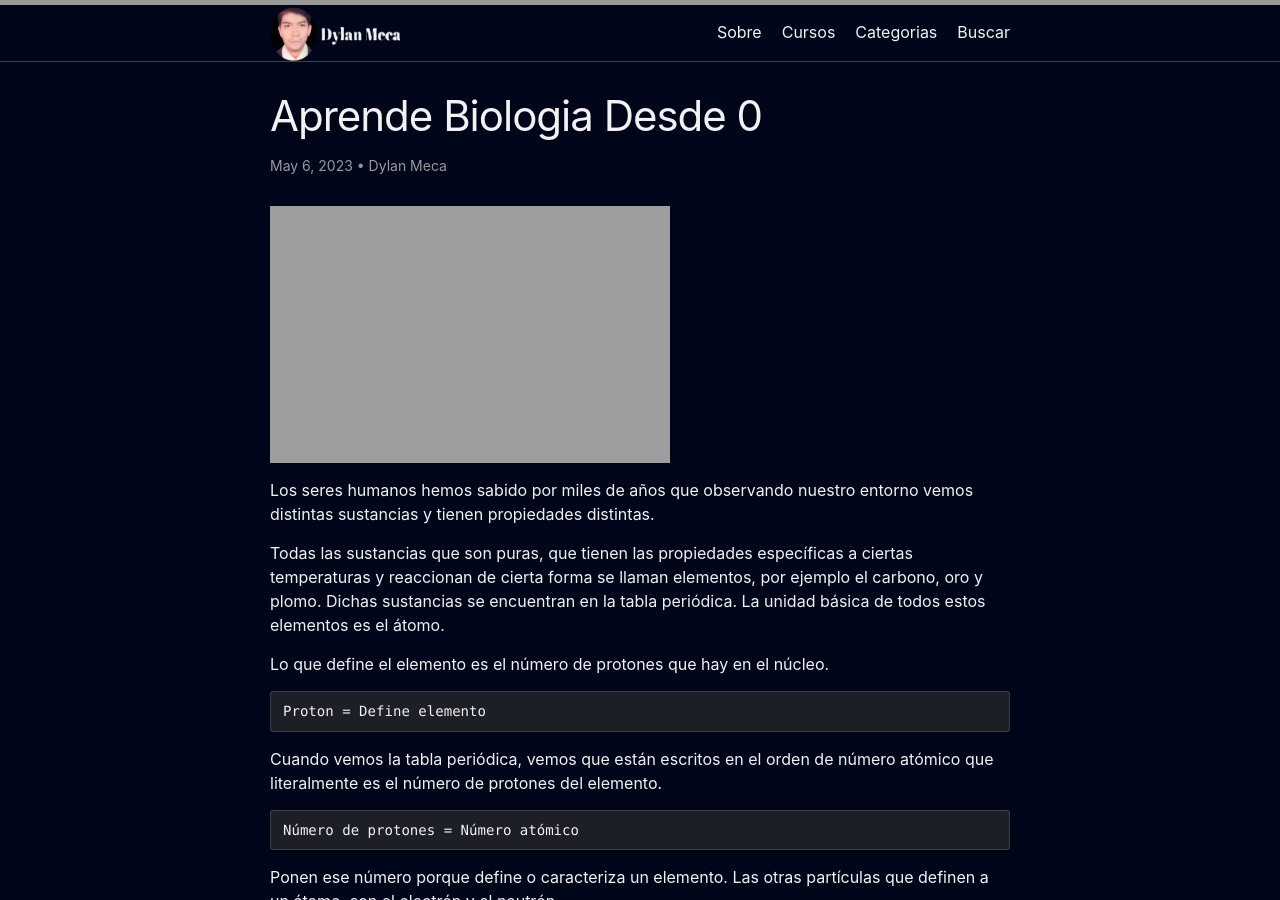
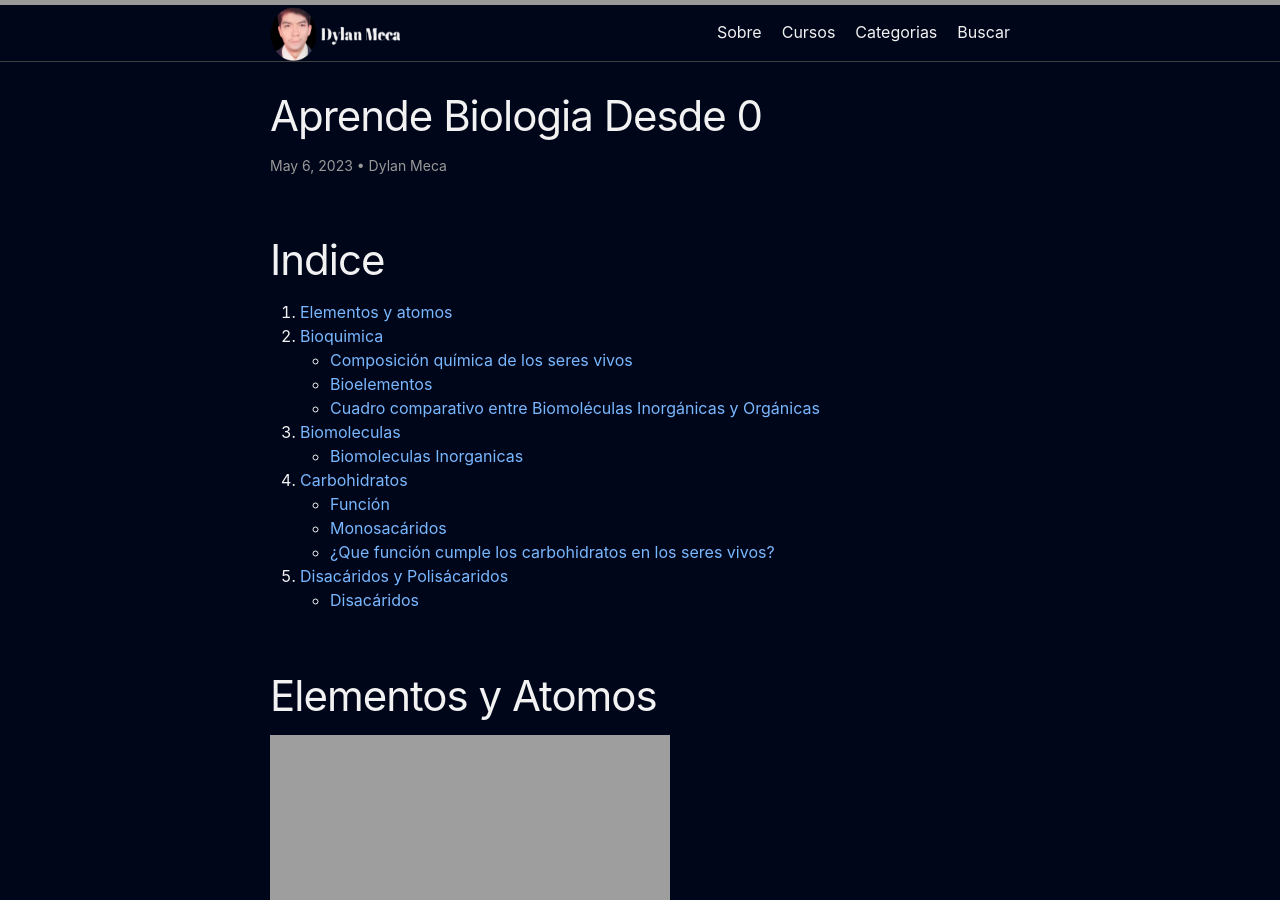
Before and after one commit to dylanmeca/dylanmeca.github.io, a Jekyll site: the page built from _posts/2023-05-06-Aprende-biologia-desde-0.md, in a window 1280 px wide and 900 px high. Built offline with Jekyll 4.4.1, drawn with Linux system fonts in a browser that asks for light colours; a script that is not in the unit is left out; comment, search, counter and statistics services are not loaded; some of the changed text lies outside the part shown.

Commit message:
New Update

```diff
--- a/_posts/2023-05-06-Aprende-biologia-desde-0.md
+++ b/_posts/2023-05-06-Aprende-biologia-desde-0.md
@@ -18,6 +18,24 @@ keywords:
   - Proteínas
   - Ácidos nucleicos
 ---
+
+# Indice
+
+1. [Elementos y atomos](#elementos-y-atomos)
+2. [Bioquimica](#bioquímica)
+  * [Composición química de los seres vivos](#composición-química-de-los-seres-vivos)
+  * [Bioelementos](#bioelementos)
+  * [Cuadro comparativo entre Biomoléculas Inorgánicas y Orgánicas](#cuadro-comparativo-entre-biomoléculas-inorgánicas-y-orgánicas)
+3. [Biomoleculas](#biomoleculas)
+  * [Biomoleculas Inorganicas](#biomoléculas-inorgánicas)
+4. [Carbohidratos](#carbohidratos)
+  * [Función](#función)
+  * [Monosacáridos](#monosacáridos)
+  * [¿Que función cumple los carbohidratos en los seres vivos?](#¿que-función-cumple-los-carbohidratos-en-los-seres-vivos)
+5. [Disacáridos y Polisácaridos](#disacáridos-y-polisácaridos)
+  * [Disacáridos](#disacáridos)
+
+# Elementos y Atomos
 
 <img src="https://dylanmeca.github.io/assets/img/quimica/atomo-representacion.png" width="400px" height="257px">
 
@@ -80,6 +100,8 @@ Son los elementos químicos que forman a los seres vivos, estos pueden ser:
 | Enlaces químicos | Enlaces iónicos o covalentes no polares. | Enlaces covalentes polares o no polares. |
 | Estabilidad | Estables a temperaturas y pH extremos. | Sensibles a temperaturas y pH extremos. |
 | Síntesis | Procesos químicos o biológicos. | Procesos biológicos. |
+
+# Biomoleculas
 
 <img src="/assets/img/biologia/biomoleculas.png" width="302px" height="189px">
 
```
Also changed, not shown: other parts of _posts/2023-05-06-Aprende-biologia-desde-0.md (+2 -0 lines).
